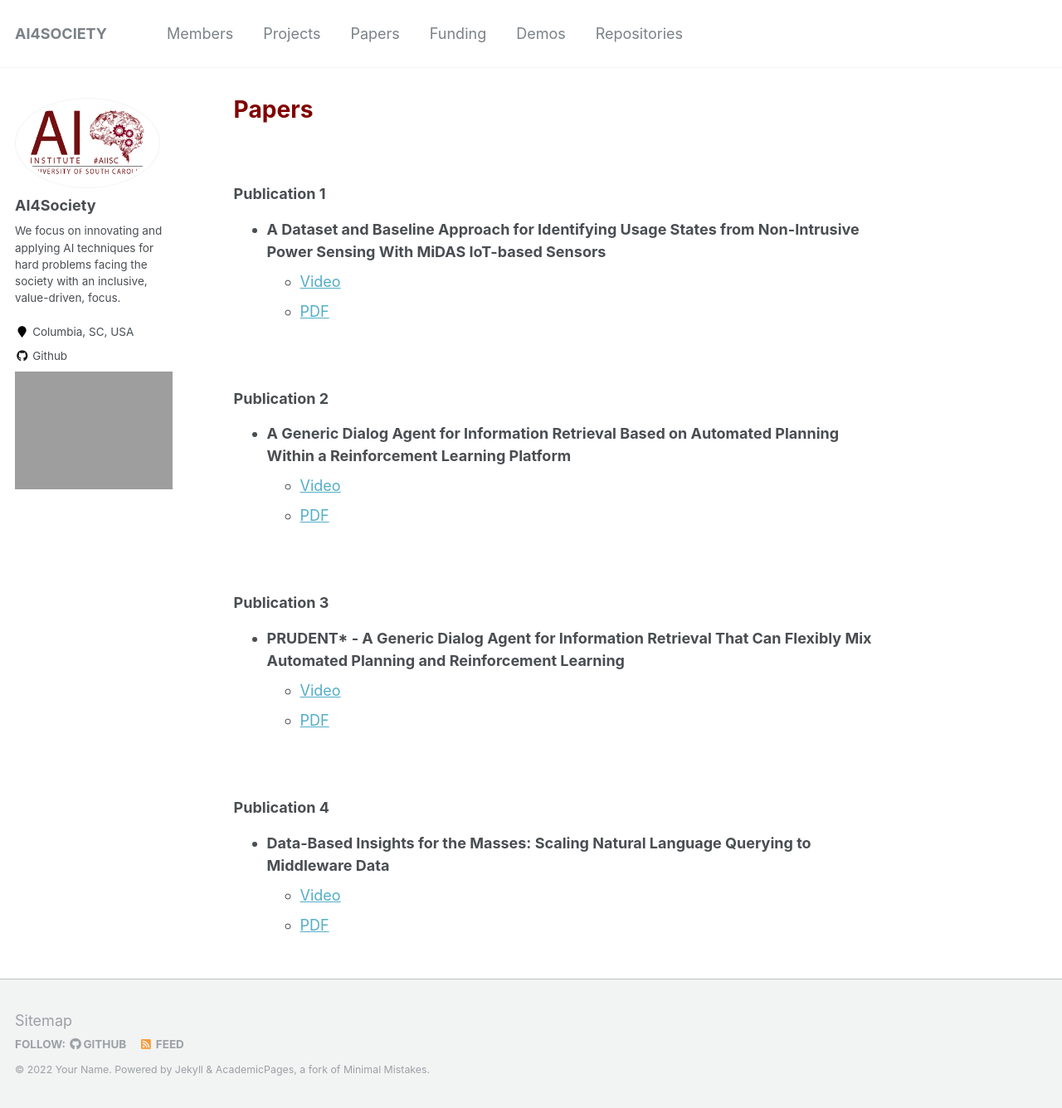
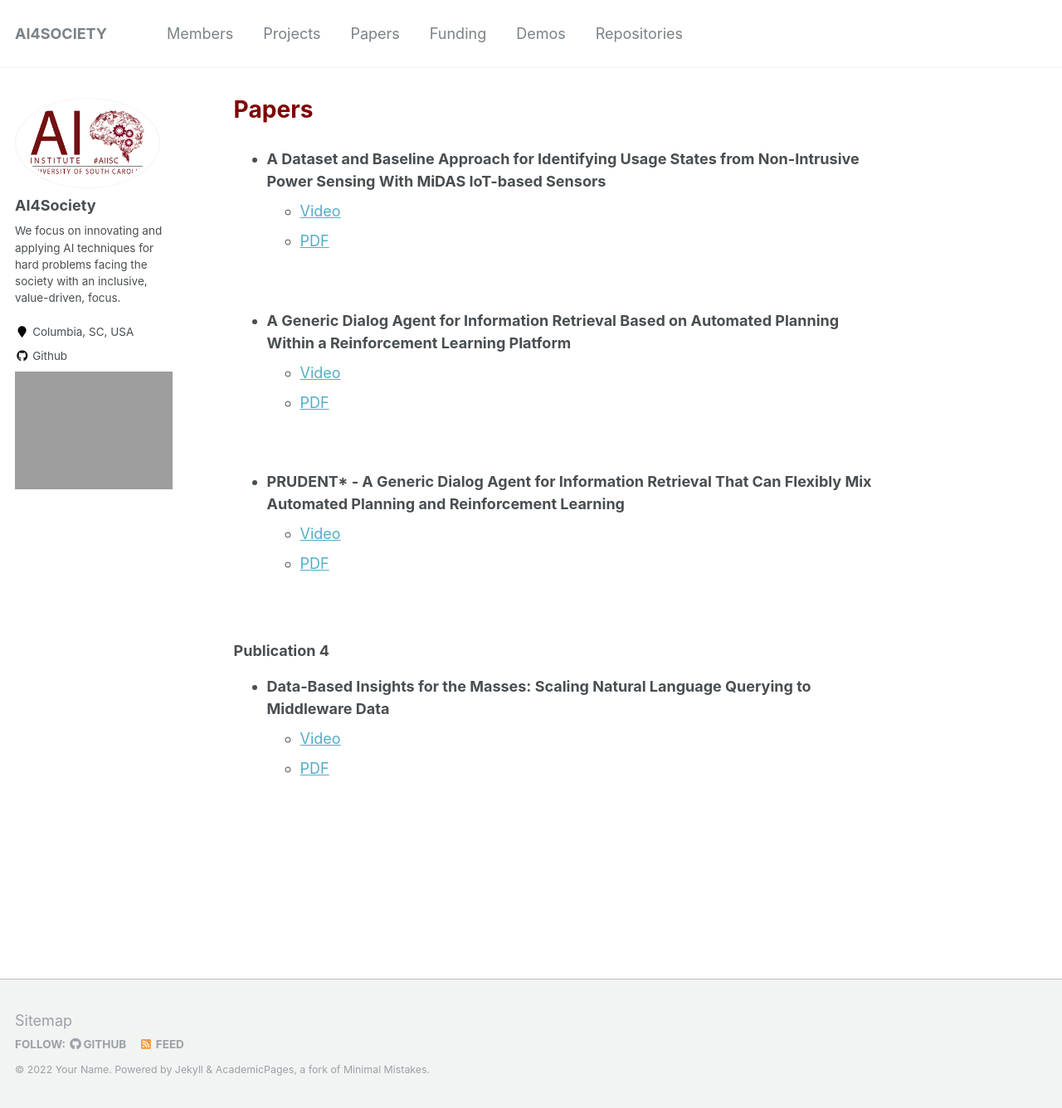
Before and after one commit to likitha-9/ai4society.github.io, a Jekyll site: the page built from _pages/papers.md, in a window 1280 px wide and 1336 px high. Shown: the whole window at 83% size. Built offline with Jekyll 4.4.1, drawn with Linux system fonts in a browser that asks for light colours.

```diff
--- a/_pages/papers.md
+++ b/_pages/papers.md
@@ -9,33 +9,23 @@
 ---
 
 
-<p>&nbsp;</p>
 
-### Publication 1
 
 - <span style>**A Dataset and Baseline Approach for Identifying Usage States from Non-Intrusive Power Sensing With MiDAS IoT-based Sensors**</span>
    - [Video](https://www.youtube.com/watch?v=-0aKDVoEGvs)
    - [PDF](https://dl.acm.org/doi/10.1145/3514094.3534174)
 <p>&nbsp;</p>
-
-### Publication 2
-
 - <span style>**A Generic Dialog Agent for Information Retrieval Based on Automated Planning
 Within a Reinforcement Learning Platform**</span>
    - [Video](https://www.youtube.com/watch?v=-0aKDVoEGvs)
    - [PDF](https://dl.acm.org/doi/10.1145/3514094.3534174)
 <p>&nbsp;</p>
-
-### Publication 3
-
 - <span style>**PRUDENT* - A Generic Dialog Agent for Information Retrieval That Can
 Flexibly Mix Automated Planning and Reinforcement Learning**</span>
    - [Video](https://www.youtube.com/watch?v=-0aKDVoEGvs)
    - [PDF](https://dl.acm.org/doi/10.1145/3514094.3534174)
 <p>&nbsp;</p>
-
 ### Publication 4
-
 - <span style>**Data-Based Insights for the Masses: Scaling Natural Language Querying to Middleware Data**</span>
    - [Video](https://www.youtube.com/watch?v=-0aKDVoEGvs)
    - [PDF](https://dl.acm.org/doi/10.1145/3514094.3534174)
```
